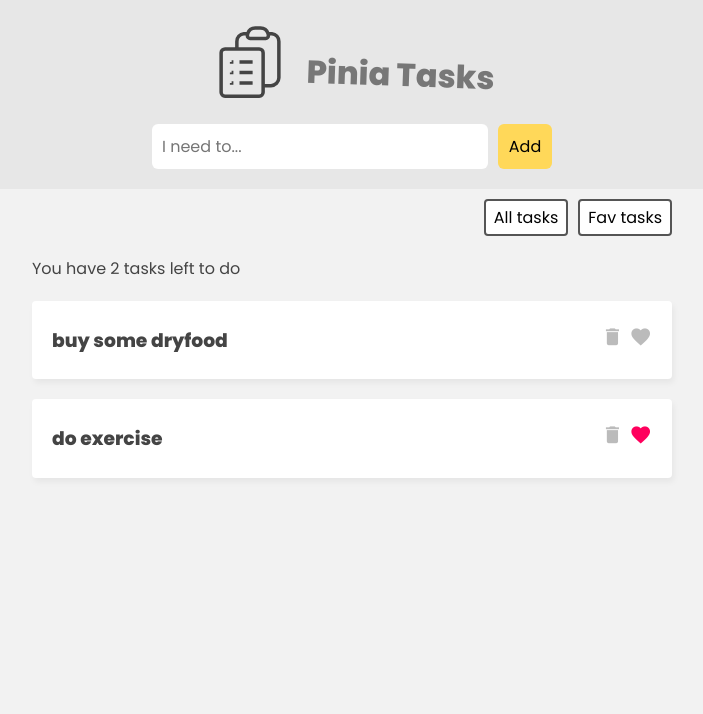
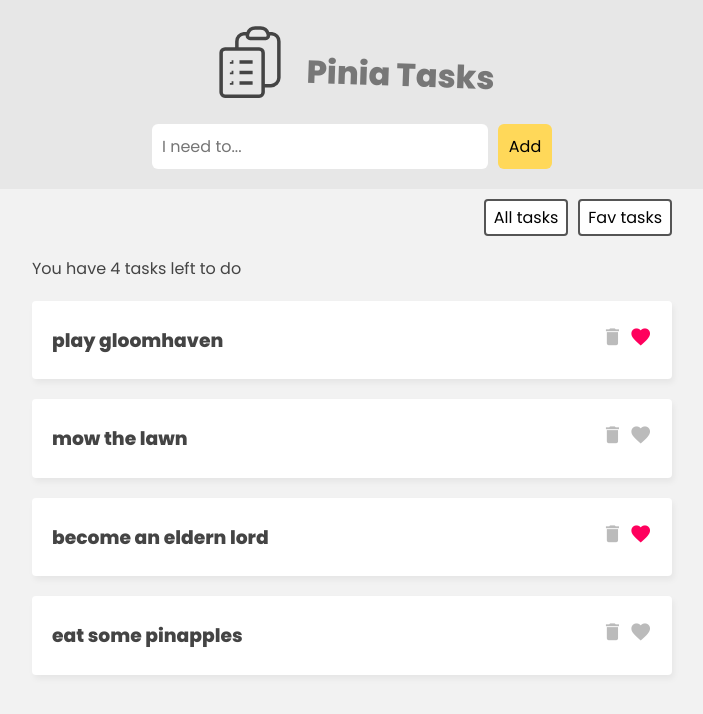
Before and after one commit to MuhammadHafijur/pinia-tasks, a Vue app: page / in a window 1280 px wide. Shown: the top 714 px of the page, without its empty margins (288-991 px from the left). Built offline with nearby package versions, Linux system fonts and the light colour scheme; data requests are answered from the project's data file.

Commit message:
:sparkles: feat: Async actions

```diff
--- /dev/null
+++ b/data/db.json
@@ -0,0 +1,24 @@
+{
+    "tasks": [
+      {
+        "id": 1,
+        "title": "play gloomhaven",
+        "isFav": true
+      },
+      {
+        "id": 2,
+        "title": "mow the lawn",
+        "isFav": false
+      },
+      {
+        "title": "become an eldern lord",
+        "isFav": true,
+        "id": 3
+      },
+      {
+        "title": "eat some pinapples",
+        "isFav": false,
+        "id": 4
+      }
+    ]
+  }
--- a/package.json
+++ b/package.json
@@ -8,6 +8,7 @@
     "preview": "vite preview"
   },
   "dependencies": {
+    "json-server": "^0.17.1",
     "pinia": "^2.0.30",
     "vue": "^3.2.45"
   },
--- a/src/App.vue
+++ b/src/App.vue
@@ -22,6 +22,11 @@
       <button @click="filter = 'all'">All tasks</button>
       <button @click="filter = 'favs'">Fav tasks</button>
     </nav>
+
+    <!-- loading -->
+    <div class="loading" v-if="taskStore.loading">
+      <div class="lds-ellipsis"><div></div><div></div><div></div><div></div></div>
+    </div>
 
     <!-- task list -->
     <div class="task-list" v-if="filter === 'all'">
@@ -51,6 +56,9 @@ import { useTaskStore } from './stores/TaskStore'
     setup() {
       const taskStore = useTaskStore()
 
+      // fetch tasks
+      taskStore.getTasks()
+
       const filter = ref('all')
 
       return { taskStore, filter }
--- a/src/assets/main.css
+++ b/src/assets/main.css
@@ -127,6 +127,73 @@ form input {
   font-size: 1em;
 }
 
+/* loading state */
+.loading {
+  max-width: 640px;
+  border: 1px solid #2b2b2b;
+  /* background: #ffe9a0; */
+  color: #3a3a3a;
+  padding: 5px 0;
+  text-align: center;
+  margin: 30px auto;
+}
+
+.lds-ellipsis {
+  display: inline-block;
+  position: relative;
+  width: 80px;
+  height: 80px;
+}
+.lds-ellipsis div {
+  position: absolute;
+  top: 33px;
+  width: 13px;
+  height: 13px;
+  border-radius: 50%;
+  background: #2b2b2b;
+  animation-timing-function: cubic-bezier(0, 1, 1, 0);
+}
+.lds-ellipsis div:nth-child(1) {
+  left: 8px;
+  animation: lds-ellipsis1 0.6s infinite;
+}
+.lds-ellipsis div:nth-child(2) {
+  left: 8px;
+  animation: lds-ellipsis2 0.6s infinite;
+}
+.lds-ellipsis div:nth-child(3) {
+  left: 32px;
+  animation: lds-ellipsis2 0.6s infinite;
+}
+.lds-ellipsis div:nth-child(4) {
+  left: 56px;
+  animation: lds-ellipsis3 0.6s infinite;
+}
+@keyframes lds-ellipsis1 {
+  0% {
+    transform: scale(0);
+  }
+  100% {
+    transform: scale(1);
+  }
+}
+@keyframes lds-ellipsis3 {
+  0% {
+    transform: scale(1);
+  }
+  100% {
+    transform: scale(0);
+  }
+}
+@keyframes lds-ellipsis2 {
+  0% {
+    transform: translate(0, 0);
+  }
+  100% {
+    transform: translate(24px, 0);
+  }
+}
+
 
 .path {
   stroke-dasharray: 100;
--- a/src/stores/TaskStore.js
+++ b/src/stores/TaskStore.js
@@ -2,10 +2,8 @@ import { defineStore } from "pinia";
 
 export const useTaskStore = defineStore("taskStore", {
   state: () => ({
-    tasks: [
-      { id: 1, title: "buy some dryfood", isFav: false },
-      { id: 2, title: "do exercise", isFav: true },
-    ]
+    tasks: [],
+    loading: false
   }),
   getters: {
     favs() {
@@ -21,6 +19,15 @@ export const useTaskStore = defineStore("taskStore", {
     }
   },
   actions: {
+    async getTasks() {
+        this.loading = true
+
+        const res = await fetch('http://localhost:3000/tasks')
+        const data = await res.json()
+
+        this.tasks = data
+        this.loading = false
+    },
     addTask(task) {
         this.tasks.push(task)
     },
```
Also changed, not shown: 1 other file (tests, documents, lock files or other folders).
